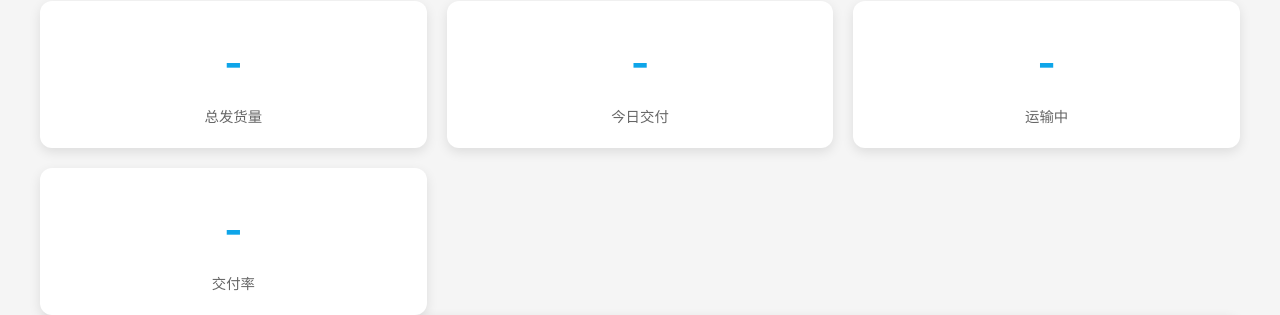
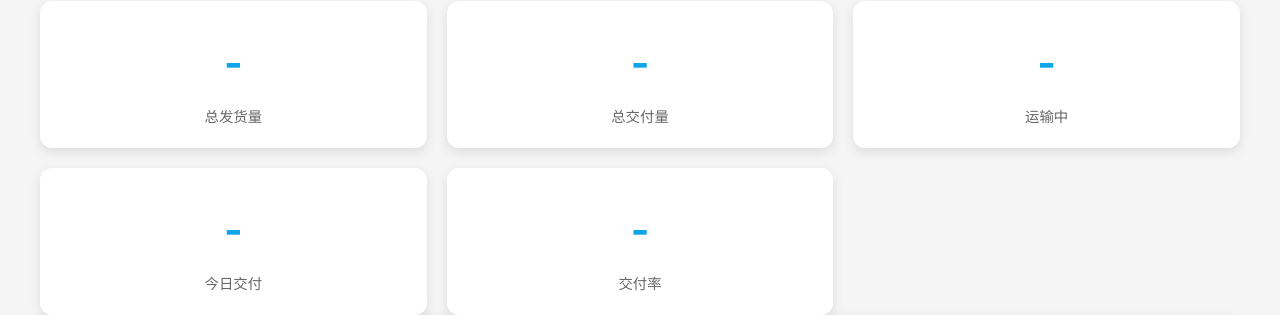
Before and after one commit to ParcyChiang/py-agent, a Flask app: page /page/dashboard in a window 1280 px wide. Shown: the part 310-625 px from the top of the page. Run offline with Flask 3, Linux system fonts and the light colour scheme; data that the repository does not hold is empty.

Commit message:
feat(main):更新了排版

```diff
--- a/templates/dashboard.html
+++ b/templates/dashboard.html
@@ -76,12 +76,16 @@
                 <div class="metric-label">总发货量</div>
             </div>
             <div class="metric-card">
-                <div class="metric-value" id="deliveredToday">-</div>
-                <div class="metric-label">今日交付</div>
+                <div class="metric-value" id="deliveredAll">-</div>
+                <div class="metric-label">总交付量</div>
             </div>
             <div class="metric-card">
                 <div class="metric-value" id="inTransit">-</div>
                 <div class="metric-label">运输中</div>
+            </div>
+            <div class="metric-card">
+                <div class="metric-value" id="deliveredToday">-</div>
+                <div class="metric-label">今日交付</div>
             </div>
             <div class="metric-card">
                 <div class="metric-value" id="deliveryRate">-</div>
@@ -178,6 +182,7 @@
 
                     // 更新指标卡片
                     $('#totalShipments').text(totalRecords);
+                    $('#deliveredAll').text(deliveredAll);
                     $('#deliveredToday').text(deliveredToday);
                     $('#inTransit').text(inTransitAll);
 
```
